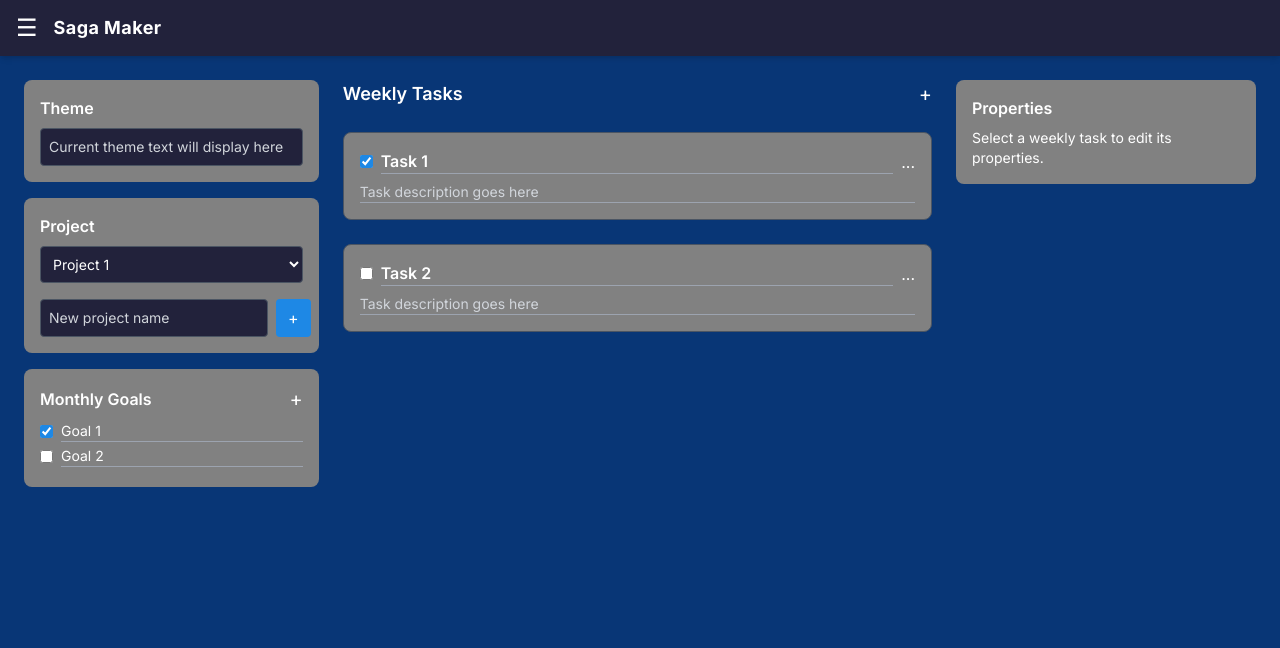
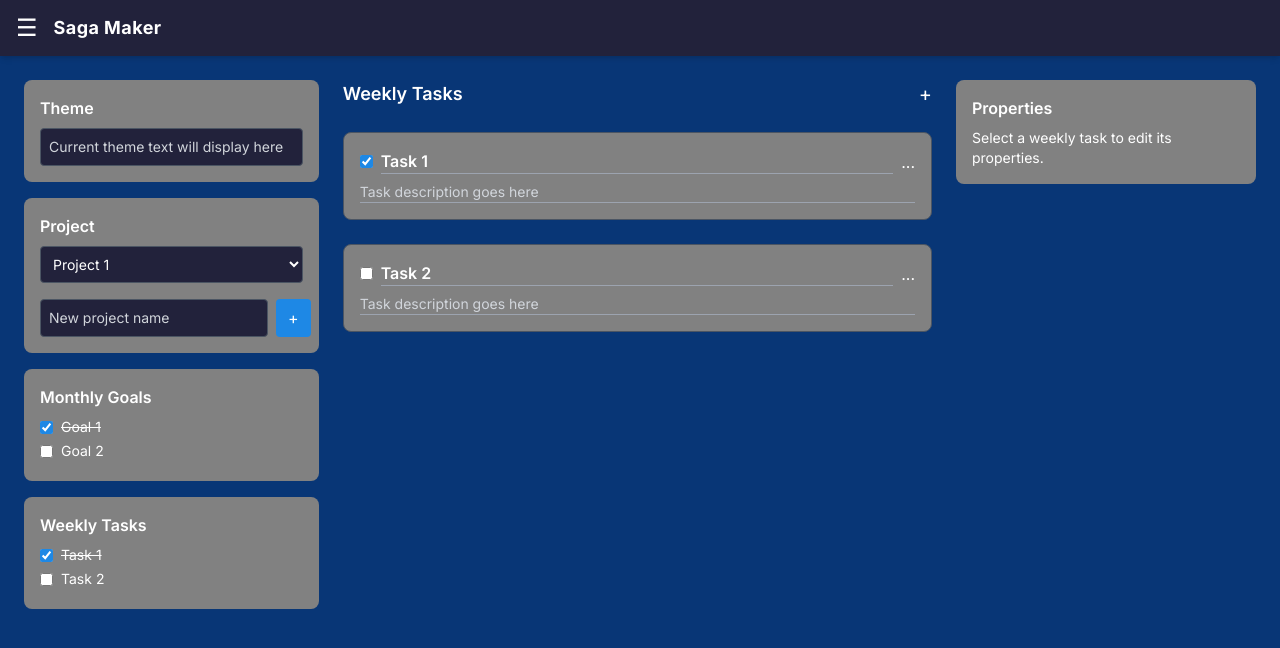
Before and after one commit to sunshine-studios/sagamaker, a Next.js app: page /mission-log in a window 1280 px wide. Shown: the top 648 px of the page. Built offline with nearby package versions, Linux system fonts and the light colour scheme.

Commit message:
Adjustments to create navigation header, monthly and weekly collapsable list form. Properties added to month.

```diff
--- a/src/app/mission-log/page.tsx
+++ b/src/app/mission-log/page.tsx
@@ -6,7 +6,11 @@ import { useRouter } from 'next/navigation';
 interface Goal {
   id: number;
   text: string;
+  description?: string;
   completed: boolean;
+  created?: string;
+  modified?: string;
+  status?: string;
 }
 interface Task {
   id: number;
@@ -28,8 +32,8 @@ const LS_THEME = 'missionlog-theme-v1';
 const LS_PROJECT = 'missionlog-selected-project-v1';
 
 const defaultGoals: Goal[] = [
-  { id: 1, text: 'Goal 1', completed: true },
-  { id: 2, text: 'Goal 2', completed: false },
+  { id: 1, text: 'Goal 1', completed: true, description: '', created: '2025-05-05', modified: '2025-05-05', status: 'Active' },
+  { id: 2, text: 'Goal 2', completed: false, description: '', created: '2025-05-05', modified: '2025-05-05', status: 'Active' },
 ];
 const defaultTasks: Task[] = [
   { id: 1, title: 'Task 1', description: '', completed: true, created: '2025-05-05', modified: '2025-05-05', status: 'Active' },
@@ -61,15 +65,35 @@ const getInitialProject = () => {
   return 'Project 1';
 };
 
+const MAX_PREVIEW = 3;
+
+type MiddleSection = 'weekly' | 'monthly';
+
 const MissionLogPage = () => {
-  // State
+  // All hooks at the top
+  const [mounted, setMounted] = useState(false);
   const [theme, setTheme] = useState(getInitialTheme);
   const [project, setProject] = useState(getInitialProject);
   const [projects, setProjects] = useState(getInitialProjects);
   const [selectedTaskId, setSelectedTaskId] = useState<number | null>(null);
+  const [selectedGoalId, setSelectedGoalId] = useState<number | null>(null);
   const [newProjectName, setNewProjectName] = useState('');
+  const [middleSection, setMiddleSection] = useState<MiddleSection>('weekly');
   const router = useRouter();
   const [menuOpen, setMenuOpen] = useState(false);
+
+  useEffect(() => { setMounted(true); }, []);
+  useEffect(() => {
+    localStorage.setItem(LS_KEY, JSON.stringify(projects));
+  }, [projects]);
+  useEffect(() => {
+    localStorage.setItem(LS_THEME, theme);
+  }, [theme]);
+  useEffect(() => {
+    localStorage.setItem(LS_PROJECT, project);
+  }, [project]);
+
+  if (!mounted) return null;
 
   // Handlers
   const handleGoalChange = (id: number, value: string) => {
@@ -124,7 +148,7 @@ const MissionLogPage = () => {
         ...prev[project],
         monthlyGoals: [
           ...prev[project].monthlyGoals,
-          { id: Date.now(), text: '', completed: false },
+          { id: Date.now(), text: '', description: '', completed: false, created: new Date().toISOString().slice(0, 10), modified: new Date().toISOString().slice(0, 10), status: 'Active' },
         ],
       },
     }));
@@ -143,6 +167,7 @@ const MissionLogPage = () => {
   };
   // Properties panel handlers
   const selectedTask = projects[project]?.weeklyTasks.find((t: Task) => t.id === selectedTaskId) || null;
+  const selectedGoal = projects[project]?.monthlyGoals.find((g: Goal) => g.id === selectedGoalId) || null;
   const handlePropertiesChange = (field: keyof Task, value: string) => {
     if (!selectedTask) return;
     setProjects((prev: { [name: string]: ProjectData }) => ({
@@ -155,22 +180,23 @@ const MissionLogPage = () => {
       },
     }));
   };
+  const handleGoalPropertiesChange = (field: keyof Goal, value: string) => {
+    if (!selectedGoal) return;
+    setProjects((prev: { [name: string]: ProjectData }) => ({
+      ...prev,
+      [project]: {
+        ...prev[project],
+        monthlyGoals: prev[project].monthlyGoals.map((g: Goal) =>
+          g.id === selectedGoalId ? { ...g, [field]: value, modified: new Date().toISOString().slice(0, 10) } : g
+        ),
+      },
+    }));
+  };
 
   // Render
   const projectNames = Object.keys(projects);
   const currentGoals = projects[project]?.monthlyGoals || [];
   const currentTasks = projects[project]?.weeklyTasks || [];
-
-  // Keep useEffect that saves to localStorage
-  useEffect(() => {
-    localStorage.setItem(LS_KEY, JSON.stringify(projects));
-  }, [projects]);
-  useEffect(() => {
-    localStorage.setItem(LS_THEME, theme);
-  }, [theme]);
-  useEffect(() => {
-    localStorage.setItem(LS_PROJECT, project);
-  }, [project]);
 
   return (
     <div className="flex flex-row w-full min-h-screen p-6 gap-6 bg-[#083676]">
@@ -206,12 +232,15 @@ const MissionLogPage = () => {
             <button className="bg-blue-600 text-white px-3 py-1 rounded" onClick={handleAddProject}>+</button>
           </div>
         </div>
+        {/* Monthly Goals Preview */}
         <div className="bg-[#818181] rounded-lg p-4">
-          <div className="flex justify-between items-center mb-2">
+          <div
+            className="flex justify-between items-center mb-2 cursor-pointer"
+            onClick={() => setMiddleSection('monthly')}
+          >
             <span className="font-semibold text-white">Monthly Goals</span>
-            <button className="text-xl text-white" onClick={handleAddGoal}>+</button>
           </div>
-          {currentGoals.map((goal: Goal) => (
+          {currentGoals.slice(0, MAX_PREVIEW).map((goal: Goal) => (
             <div key={goal.id} className="flex items-center gap-2 mb-1">
               <input
                 type="checkbox"
@@ -219,26 +248,55 @@ const MissionLogPage = () => {
                 onChange={() => handleGoalToggle(goal.id)}
                 className="accent-blue-600"
               />
-              <input
-                className="border-b border-gray-400 bg-transparent focus:outline-none w-full text-sm text-white placeholder-gray-300"
-                value={goal.text}
-                onChange={e => handleGoalChange(goal.id, e.target.value)}
-              />
+              <span className={`truncate text-white text-sm ${goal.completed ? 'line-through' : ''}`}>{goal.text}</span>
             </div>
           ))}
+          {currentGoals.length > MAX_PREVIEW && (
+            <div className="text-xs text-gray-200">+{currentGoals.length - MAX_PREVIEW} more...</div>
+          )}
+        </div>
+        {/* Weekly Tasks Preview */}
+        <div className="bg-[#818181] rounded-lg p-4">
+          <div
+            className="flex justify-between items-center mb-2 cursor-pointer"
+            onClick={() => setMiddleSection('weekly')}
+          >
+            <span className="font-semibold text-white">Weekly Tasks</span>
+          </div>
+          {currentTasks.slice(0, MAX_PREVIEW).map((task: Task) => (
+            <div key={task.id} className="flex items-center gap-2 mb-1">
+              <input
+                type="checkbox"
+                checked={task.completed}
+                onChange={() => handleTaskToggle(task.id)}
+                className="accent-blue-600"
+              />
+              <span className={`truncate text-white text-sm ${task.completed ? 'line-through' : ''}`}>{task.title}</span>
+            </div>
+          ))}
+          {currentTasks.length > MAX_PREVIEW && (
+            <div className="text-xs text-gray-200">+{currentTasks.length - MAX_PREVIEW} more...</div>
+          )}
         </div>
       </div>
       {/* Middle Column */}
       <div className="flex flex-col gap-4 w-2/4">
         <div className="flex justify-between items-center mb-2">
-          <span className="font-semibold text-lg text-white">Weekly Tasks</span>
-          <button className="text-xl text-white" onClick={handleAddTask}>+</button>
+          <span className="font-semibold text-lg text-white">
+            {middleSection === 'weekly' ? 'Weekly Tasks' : 'Monthly Goals'}
+          </span>
+          {middleSection === 'weekly' && (
+            <button className="text-xl text-white" onClick={handleAddTask}>+</button>
+          )}
+          {middleSection === 'monthly' && (
+            <button className="text-xl text-white" onClick={handleAddGoal}>+</button>
+          )}
         </div>
-        {currentTasks.map((task: Task) => (
+        {middleSection === 'weekly' && currentTasks.map((task: Task) => (
           <div
             key={task.id}
             className={`bg-[#818181] rounded-lg p-4 mb-2 flex flex-col gap-2 border border-gray-600 cursor-pointer ${selectedTaskId === task.id ? 'ring-2 ring-blue-400' : ''}`}
-            onClick={() => setSelectedTaskId(task.id)}
+            onClick={() => { setSelectedTaskId(task.id); setSelectedGoalId(null); }}
           >
             <div className="flex items-center gap-2">
               <input
@@ -264,12 +322,31 @@ const MissionLogPage = () => {
             />
           </div>
         ))}
+        {middleSection === 'monthly' && currentGoals.map((goal: Goal) => (
+          <div
+            key={goal.id}
+            className={`bg-[#818181] rounded-lg p-4 mb-2 flex flex-row items-center gap-2 border border-gray-600 cursor-pointer ${selectedGoalId === goal.id ? 'ring-2 ring-blue-400' : ''}`}
+            onClick={() => { setSelectedGoalId(goal.id); setSelectedTaskId(null); }}
+          >
+            <input
+              type="checkbox"
+              checked={goal.completed}
+              onChange={() => handleGoalToggle(goal.id)}
+              className="accent-blue-600"
+            />
+            <input
+              className="font-semibold text-base border-b border-gray-400 bg-transparent focus:outline-none w-full text-white placeholder-gray-300"
+              value={goal.text}
+              onChange={e => handleGoalChange(goal.id, e.target.value)}
+            />
+          </div>
+        ))}
       </div>
       {/* Right Column */}
       <div className="flex flex-col gap-4 w-1/4 min-w-[300px]">
         <div className="bg-[#818181] rounded-lg p-4">
           <div className="font-semibold mb-2 text-white">Properties</div>
-          {selectedTask ? (
+          {middleSection === 'weekly' && selectedTask ? (
             <>
               <input
                 className="w-full border border-gray-600 rounded p-2 mb-2 text-sm bg-[#22223b] text-white placeholder-gray-300 focus:outline-none"
@@ -304,8 +381,51 @@ const MissionLogPage = () => {
                 <div>Status: {selectedTask.status}</div>
               </div>
             </>
-          ) : (
+          ) : null}
+          {middleSection === 'monthly' && selectedGoal ? (
+            <>
+              <input
+                className="w-full border border-gray-600 rounded p-2 mb-2 text-sm bg-[#22223b] text-white placeholder-gray-300 focus:outline-none"
+                placeholder="Enter goal title"
+                value={selectedGoal.text}
+                onChange={e => handleGoalPropertiesChange('text', e.target.value)}
+              />
+              <textarea
+                className="w-full border border-gray-600 rounded p-2 mb-2 text-sm bg-[#22223b] text-white placeholder-gray-300 focus:outline-none"
+                placeholder="Enter goal description"
+                value={selectedGoal.description || ''}
+                onChange={e => handleGoalPropertiesChange('description', e.target.value)}
+              />
+              <select
+                className="w-full border border-gray-600 rounded p-2 mb-2 text-sm bg-[#22223b] text-white focus:outline-none"
+                value={selectedGoal.status || 'Active'}
+                onChange={e => handleGoalPropertiesChange('status', e.target.value)}
+              >
+                <option value="Active">Active</option>
+                <option value="Completed">Completed</option>
+                <option value="On Hold">On Hold</option>
+              </select>
+              <div className="flex items-center mb-2">
+                <input
+                  type="checkbox"
+                  checked={selectedGoal.completed}
+                  onChange={e => handleGoalPropertiesChange('completed', String(e.target.checked) as any)}
+                  className="accent-blue-600 mr-2"
+                />
+                <span className="text-white text-sm">Completed</span>
+              </div>
+              <div className="text-xs mt-2 text-white">
+                <div>Created: {selectedGoal.created}</div>
+                <div>Modified: {selectedGoal.modified}</div>
+                <div>Status: {selectedGoal.status}</div>
+              </div>
+            </>
+          ) : null}
+          {middleSection === 'weekly' && !selectedTask && (
             <div className="text-white text-sm">Select a weekly task to edit its properties.</div>
+          )}
+          {middleSection === 'monthly' && !selectedGoal && (
+            <div className="text-white text-sm">Select a monthly goal to edit its properties.</div>
           )}
         </div>
       </div>
```
